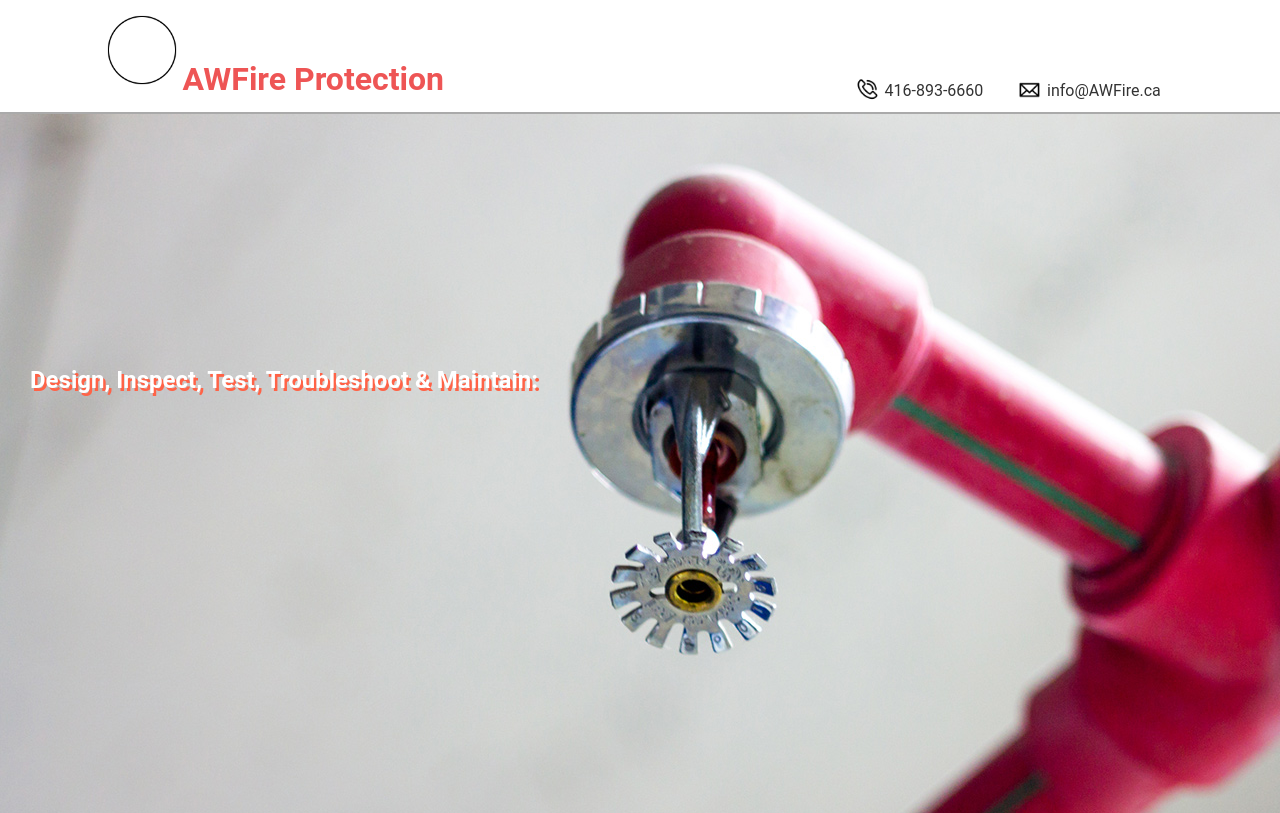
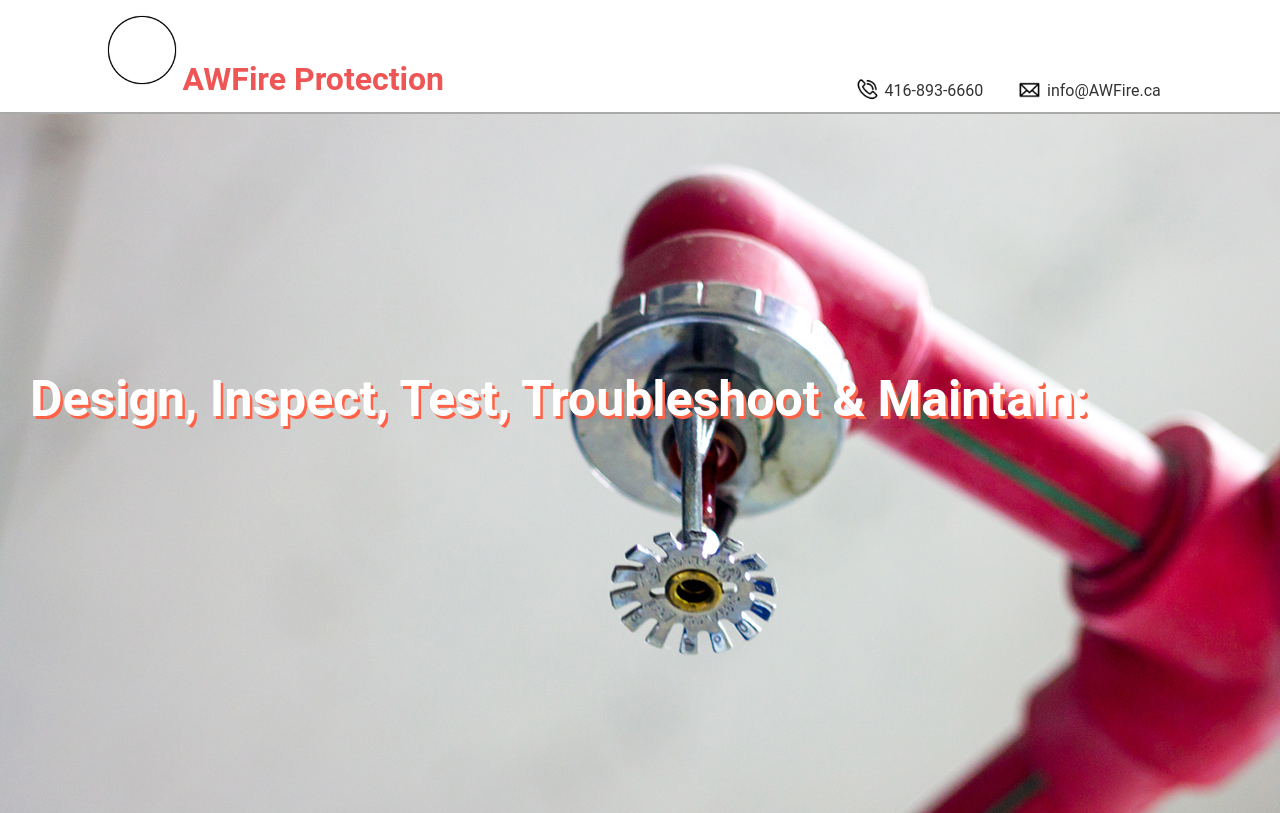
Before and after one commit to jerry7i/awfire, a React (Create React App) app: page / in a window 1280 px wide. Shown: the top 813 px of the page. Built offline with nearby package versions, Linux system fonts and the light colour scheme.

Commit message:
resize h1 font size in showcase based on device

```diff
--- a/src/sections/Landing.js
+++ b/src/sections/Landing.js
@@ -12,11 +12,13 @@ const Showcase = styled.section`
 	background-size: cover;
 	background-position: 40% 0;
 	width: 100%;
-	margin-bottom: 30px;
 
 	@media ${device.mobileS} {
 		height: 400px;
-		padding-top: 100px;
+		padding-top: 150px;
+		h1 {
+			font-size: 25px;
+		}
 	}
 
 	@media ${device.mobileL} {
@@ -25,12 +27,32 @@ const Showcase = styled.section`
 	}
 
 	@media ${device.tablet} {
+		height: 550px;
+		padding-top: 200px;
+		h1 {
+			font-size: 40px;
+		}
+	}
+
+	@media ${device.laptop} {
 		height: 700px;
 		padding-top: 250px;
+		h1 {
+			font-size: 50px;
+		}
+	}
+
+	@media ${device.desktop} {
+		height: 850px;
+		padding-top: 350px;
+		h1 {
+			font-size: 60px;
+		}
 	}
 `;
 
-const ShowcaseText = styled.h2`
+const ShowcaseText = styled.h1`
+	font-size: 40px;
 	color: #fff;
 	text-shadow: 2.5px 2.5px 0 #ff6347;
 	margin: 0px 30px;
```
